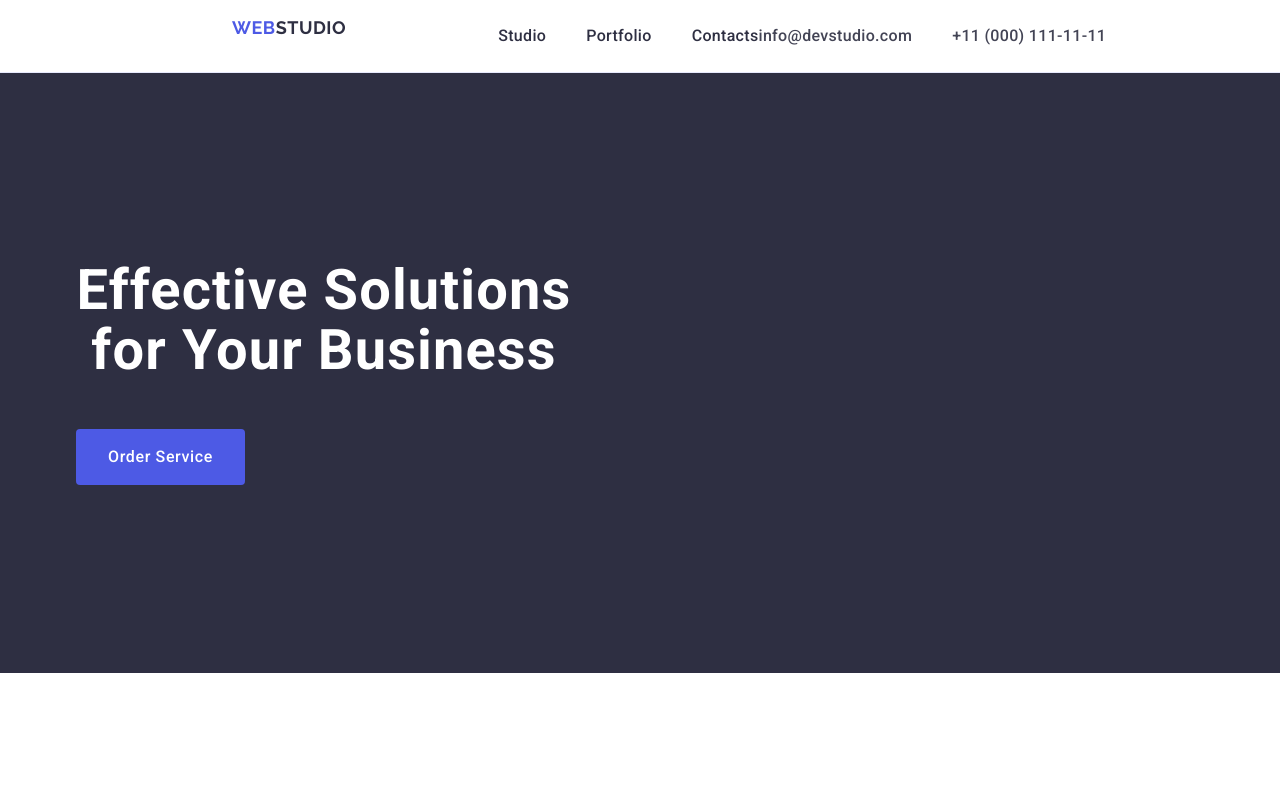
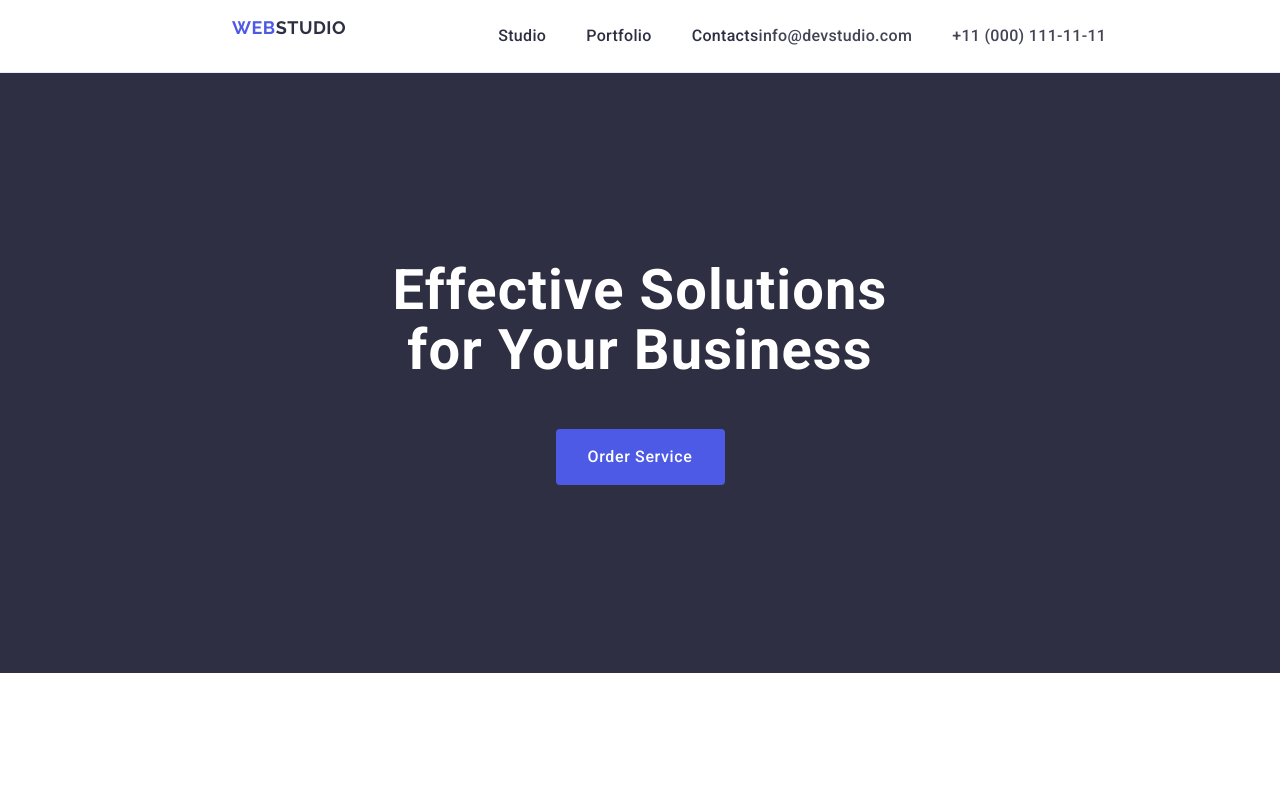
Before and after one commit to JuliaS8/goit-markup-hw-03, a plain HTML site: page index.html in a window 1280 px wide. Shown: the top 789 px of the page. Drawn offline with nearby package versions, Linux system fonts and the light colour scheme.

Commit message:
solve problems 4

```diff
--- a/css/styles.css
+++ b/css/styles.css
@@ -26,6 +26,12 @@ ol {
   list-style-type: none;
 }
 
+.main-title .container {
+  display: flex;
+  flex-direction: column;
+  align-items: center;
+}
+
 /* #region logo */
 .logo-web {
   color: #4d5ae5;
@@ -38,7 +44,6 @@ ol {
   text-decoration: none;
   margin-left: 156px;
   margin-right: 76px;
-  display: inline-block;
   margin-bottom: 16px;
 }
 
@@ -360,4 +365,8 @@ img {
   padding: 100px 0;
 }
 
+.footer-bg .logo-web {
+  display: inline-block;
+}
+
 /* #endregion */
```
